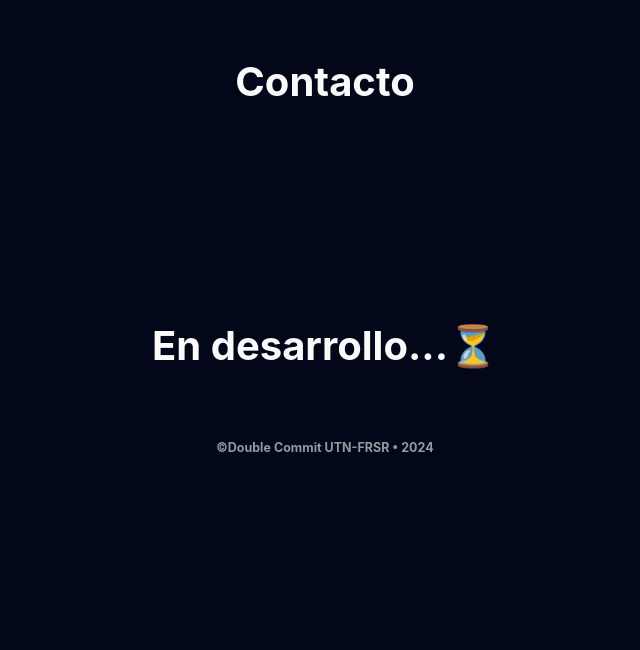
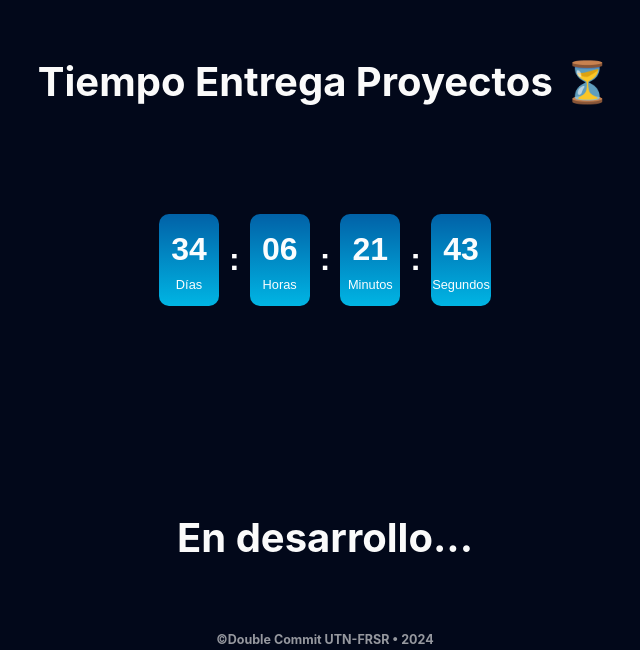
Before and after one commit to solidsnk86/double-commit, a Vue app: page / in a window 1280 px wide. Shown: the part 1957-2607 px from the top of the page, without its empty margins (315-955 px from the left). Before the commit the page ends 2415 px from the top, so only its background shows below. Built offline with nearby package versions, Linux system fonts and the light colour scheme; no server answers.

Commit message:
updated remain time to deliver the projects

```diff
--- a/src/App.vue
+++ b/src/App.vue
@@ -5,6 +5,7 @@ import HeroComponent from './components/HeroComponent.vue'
 import NavComponent from './components/NavComponent.vue'
 import ProjectsComponent from './components/ProjectsComponent.vue'
 import SectionTitle from './components/SectionTitle.vue'
+import RemainTime from './components/RemainTime.vue'
 </script>
 
 <template>
@@ -17,8 +18,9 @@ import SectionTitle from './components/SectionTitle.vue'
   <AboutComponent />
   <SectionTitle children="Proyectos" id="projects" />
   <ProjectsComponent />
-  <SectionTitle children="Contacto" />
-  <SectionTitle children="En desarrollo...⏳" />
+  <SectionTitle children="Tiempo Entrega Proyectos ⏳" />
+  <RemainTime />
+  <SectionTitle children="En desarrollo..." />
   <FooterComponent />
 </template>
 
--- /dev/null
+++ b/src/components/RemainTime.vue
@@ -0,0 +1,98 @@
+<script lang="js" setup>
+import { ref } from 'vue'
+
+const timer = ref({ days: '', hours: '', minutes: '', seconds: '' })
+
+const fechaObjetivo = new Date('November 10, 2024 00:00:00').getTime()
+
+// Función para calcular la diferencia y actualizar el contador
+function actualizarContador() {
+  const ahora = new Date().getTime()
+  const diferencia = fechaObjetivo - ahora
+
+  // Cálculos de días, horas, minutos y segundos
+  const dias = Math.floor(diferencia / (1000 * 60 * 60 * 24))
+  const horas = Math.floor((diferencia % (1000 * 60 * 60 * 24)) / (1000 * 60 * 60))
+  const minutos = Math.floor((diferencia % (1000 * 60 * 60)) / (1000 * 60))
+  const segundos = Math.floor((diferencia % (1000 * 60)) / 1000)
+
+  // Asegurarse de que siempre haya dos dígitos usando padStart
+  timer.value = {
+    // Extraemos valores del hook de vue.js
+    days: dias.toString().padStart(2, '0'),
+    hours: horas.toString().padStart(2, '0'),
+    minutes: minutos.toString().padStart(2, '0'),
+    seconds: segundos.toString().padStart(2, '0')
+  }
+
+  // Detener el contador si se alcanza la fecha objetivo
+  if (diferencia < 0) {
+    clearInterval(intervalo)
+  }
+}
+
+// Actualizar el contador cada segundo
+const intervalo = setInterval(actualizarContador, 1000)
+</script>
+
+<template>
+  <div class="contador">
+    <div class="bloque">
+      <span>{{ timer.days }}</span>
+      <small>Días</small>
+    </div>
+    <div class="separador">:</div>
+    <div class="bloque">
+      <span>{{ timer.hours }}</span>
+      <small>Horas</small>
+    </div>
+    <div class="separador">:</div>
+    <div class="bloque">
+      <span>{{ timer.minutes }}</span>
+      <small>Minutos</small>
+    </div>
+    <div class="separador">:</div>
+    <div class="bloque">
+      <span>{{ timer.seconds }}</span>
+      <small>Segundos</small>
+    </div>
+  </div>
+</template>
+
+<style lang="css" scoped>
+.contador {
+  display: flex;
+  justify-content: center;
+  margin: 100px auto;
+  align-items: center;
+  font-family: 'Arial', sans-serif;
+  gap: 10px;
+}
+
+.bloque {
+  display: flex;
+  flex-direction: column;
+  align-items: center;
+  background: linear-gradient(to bottom, #0099ff9d, #00ccffe1);
+  border-radius: 10px;
+  padding: 10px;
+  width: 60px;
+}
+
+.bloque span {
+  font-size: 2rem;
+  font-weight: bold;
+  color: var(--color-heading);
+}
+
+.bloque small {
+  font-size: 0.8rem;
+  color: var(--color-heading);
+}
+
+.separador {
+  font-size: 2rem;
+  font-weight: bold;
+  color: #fff;
+}
+</style>
```
